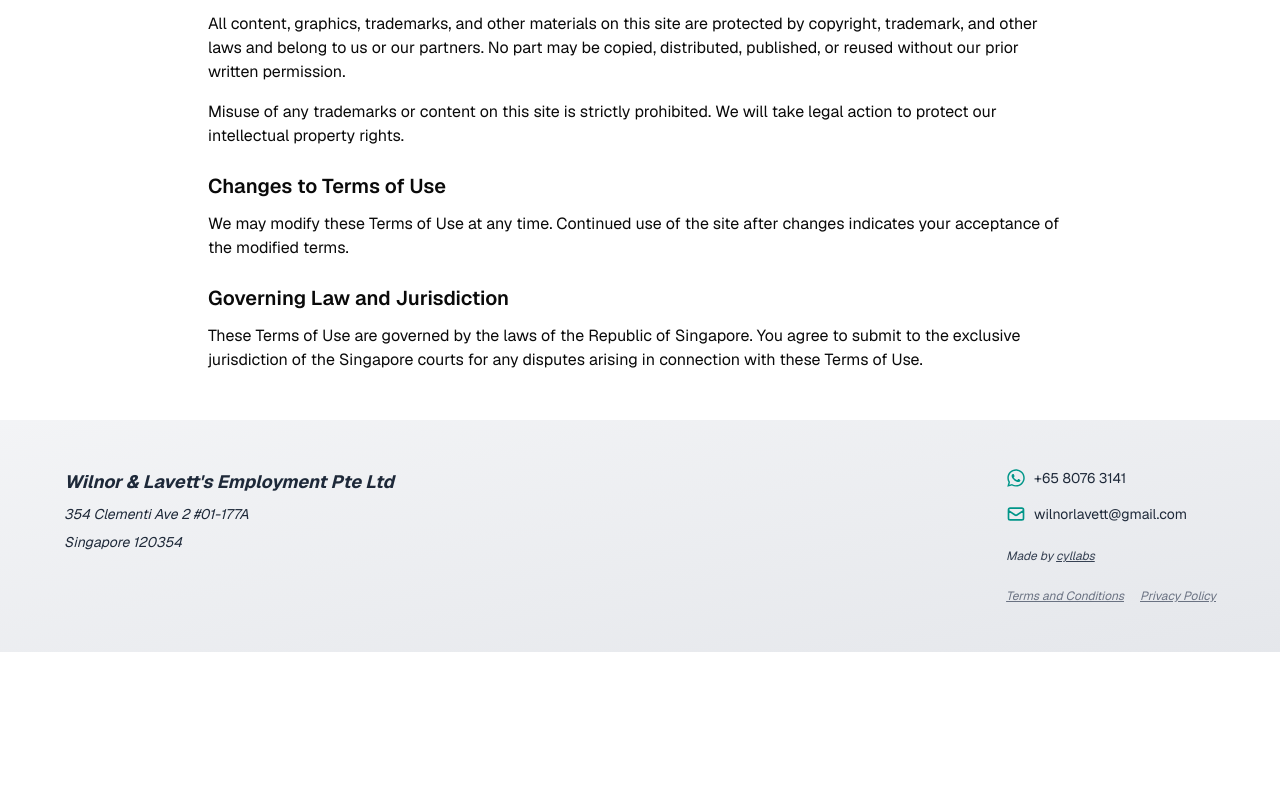
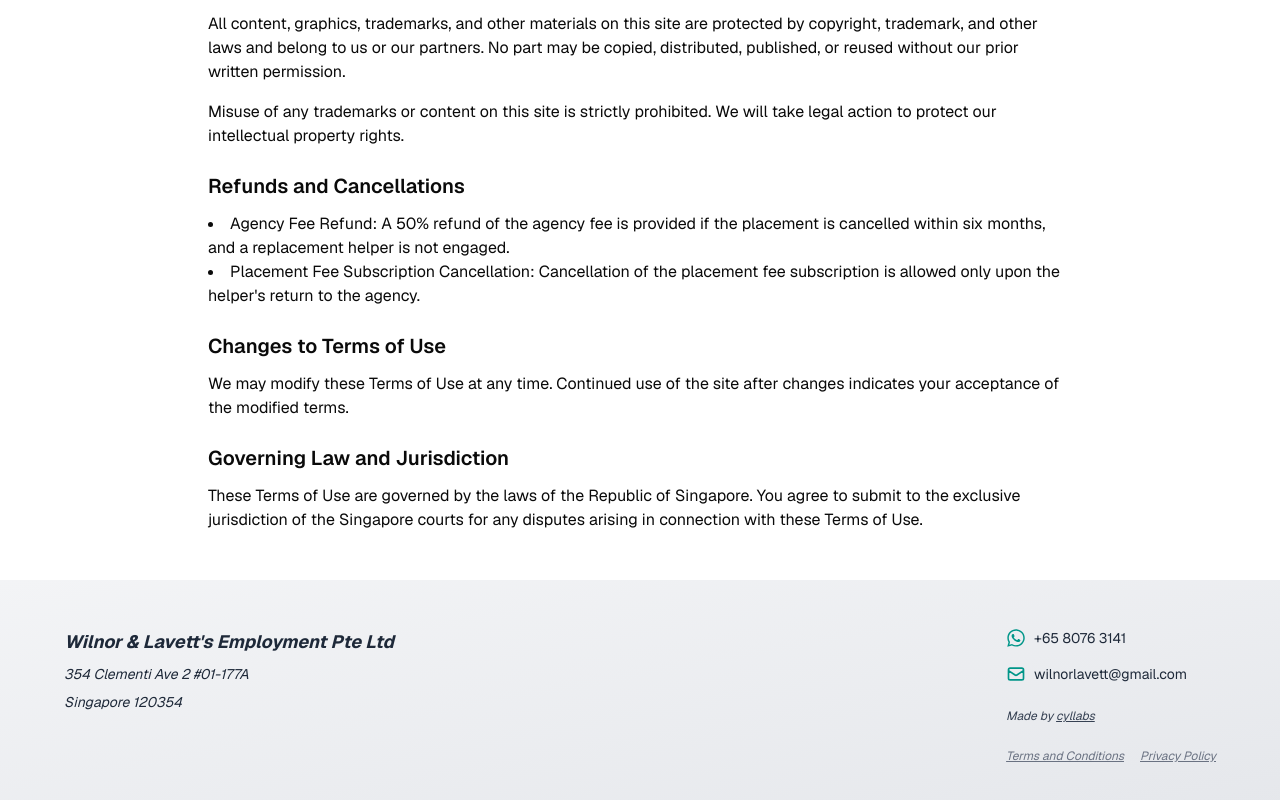
Before and after one commit to ascendraworks/wilnor, a Next.js app: page /terms in a window 1280 px wide. Shown: the part 1241-2041 px from the top of the page. Before the commit the page ends 1893 px from the top, so only its background shows below. Built offline with nearby package versions, Linux system fonts and the light colour scheme.

Commit message:
added refund and cancellation to terms and conditions

```diff
--- a/src/app/terms/page.tsx
+++ b/src/app/terms/page.tsx
@@ -36,7 +36,6 @@
         </p>
 
         <h3 className="text-xl font-semibold mt-6 mb-3">Disclaimer and Exclusion of Liability</h3>
-
         <ul className="list-disc list-inside mb-4">
           <li>This site, services, and content are provided on an "as is, as available" basis with no warranties, express or implied.</li>
           <li>We disclaim all warranties regarding merchantability, fitness for a particular purpose, accuracy, availability, and non-infringement.</li>
@@ -58,6 +57,12 @@
           Misuse of any trademarks or content on this site is strictly prohibited. We will take legal action to protect our intellectual property rights.
         </p>
 
+        <h3 className="text-xl font-semibold mt-6 mb-3">Refunds and Cancellations</h3>
+        <ul className="list-disc list-inside mb-4">
+          <li>Agency Fee Refund: A 50% refund of the agency fee is provided if the placement is cancelled within six months, and a replacement helper is not engaged.</li>
+          <li>Placement Fee Subscription Cancellation: Cancellation of the placement fee subscription is allowed only upon the helper's return to the agency.</li>
+        </ul>
+
         <h3 className="text-xl font-semibold mt-6 mb-3">Changes to Terms of Use</h3>
         <p className="mb-4">
           We may modify these Terms of Use at any time. Continued use of the site after changes indicates your acceptance of the modified terms.
```
Lines whose indentation alone changed are shown as unchanged.
